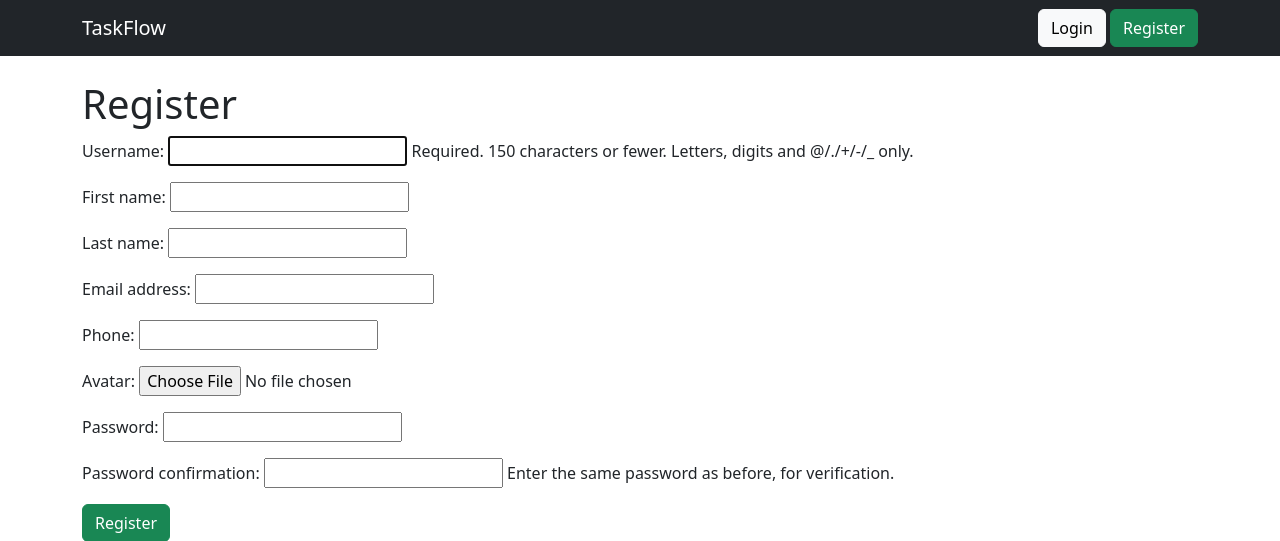
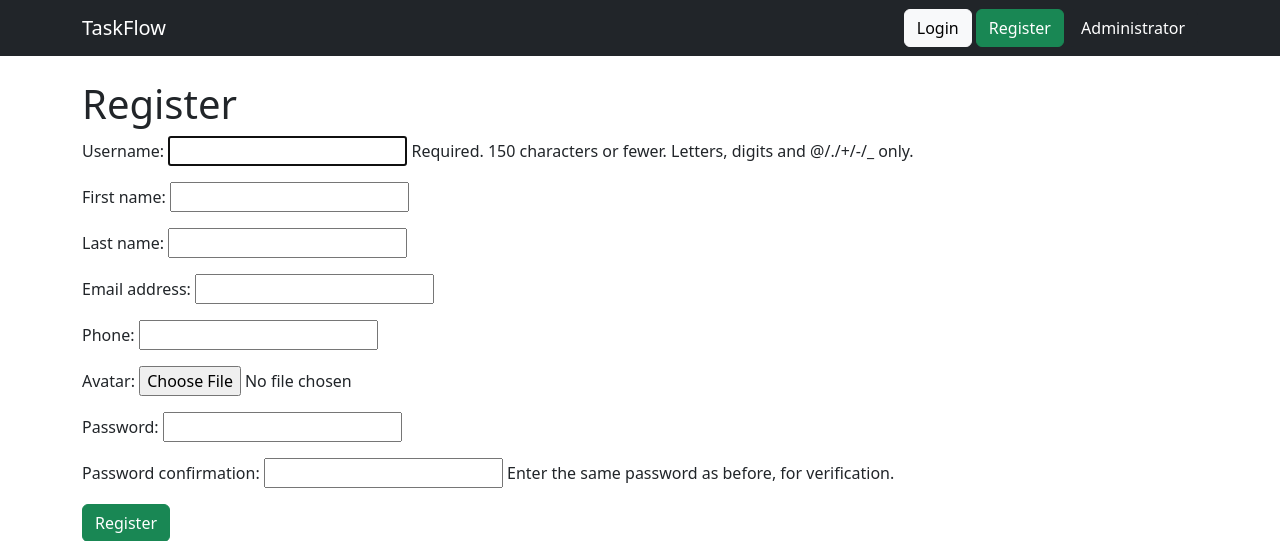
Before and after one commit to SeitkarimAnet/taskflow, a Django app: page /accounts/register/ in a window 1280 px wide. Shown: the top 541 px of the page. Run offline with Django 5.2, Linux system fonts and the light colour scheme.

Commit message:
Add admin panel

```diff
--- a/templates/base.html
+++ b/templates/base.html
@@ -4,41 +4,58 @@
 <head>
     <meta charset="UTF-8">
 
+    <!-- название сайта -->
     <title>TaskFlow</title>
 
+    <!-- подключение bootstrap -->
     <link href="https://cdn.jsdelivr.net/npm/bootstrap@5.3.0/dist/css/bootstrap.min.css" rel="stylesheet">
 </head>
 
 <body>
 
+    <!-- верхняя панель сайта -->
 <nav class="navbar navbar-expand-lg navbar-dark bg-dark">
 
     <div class="container">
 
+        <!-- логотип/название -->
         <a class="navbar-brand" href="/">
             TaskFlow
         </a>
 
         <div>
 
+        <!-- если пользователь вошел -->
     {% if user.is_authenticated %}
 
+    <!-- показываем username -->
         <span class="text-white me-3">
             Hello, {{ user.username }}
         </span>
 
+        <!-- кнопка выхода -->
         <a href="/accounts/logout/" class="btn btn-danger">
             Logout
         </a>
 
+    <!-- если пользователь не вошел -->
     {% else %}
 
+    <!-- кнопка логина -->
         <a href="/accounts/login/" class="btn btn-light">
             Login
         </a>
 
+        <!-- кнопка регистрации -->
         <a href="/accounts/register/" class="btn btn-success">
             Register
+        </a>
+
+        <!-- кнопка администратора -->
+        <a href="/admin/" class="btn btn-dark">
+
+            Administrator
+
         </a>
 
     {% endif %}
@@ -49,8 +66,10 @@
 
 </nav>
 
+<!-- основной контент сайта -->
 <div class="container mt-4">
 
+    <!-- сюда будут вставляться другие страницы -->
     {% block content %}
     {% endblock %}
 
```
Also changed, not shown: db.sqlite3 (added), 1 other file.
